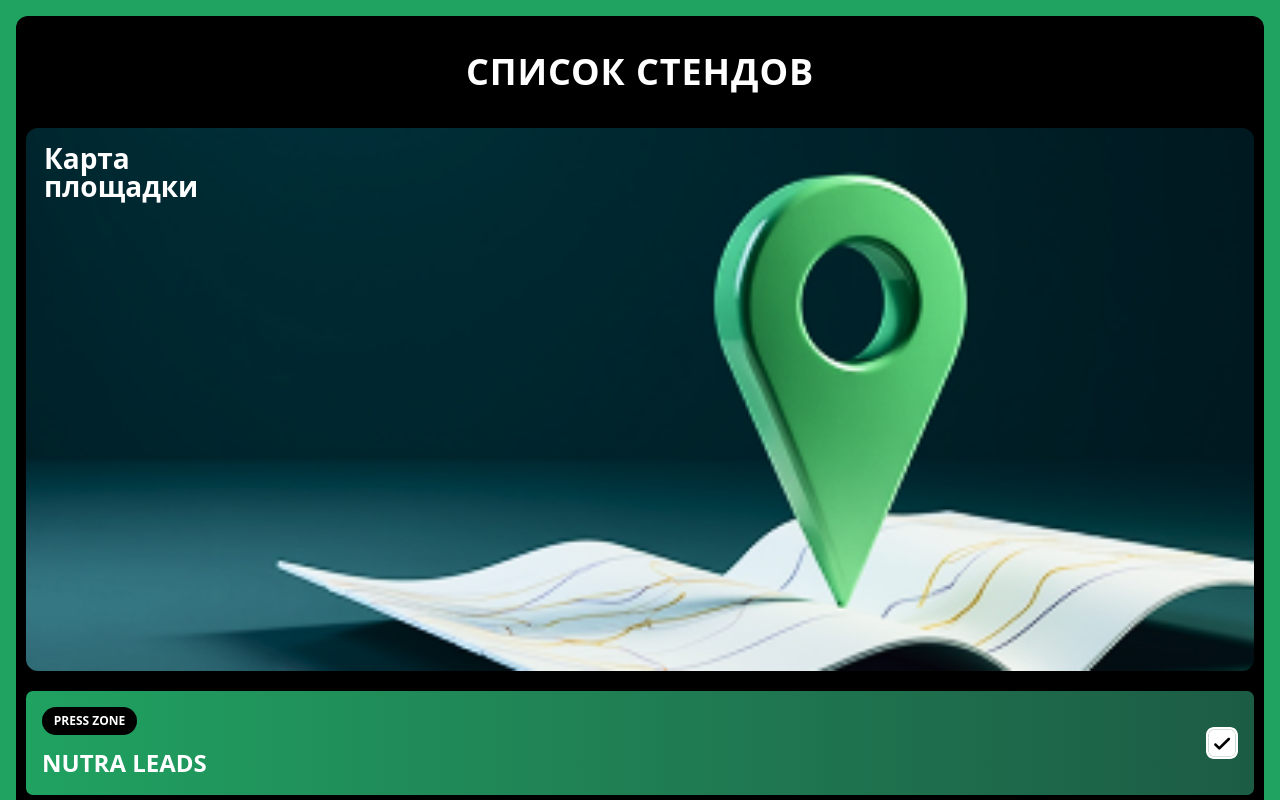
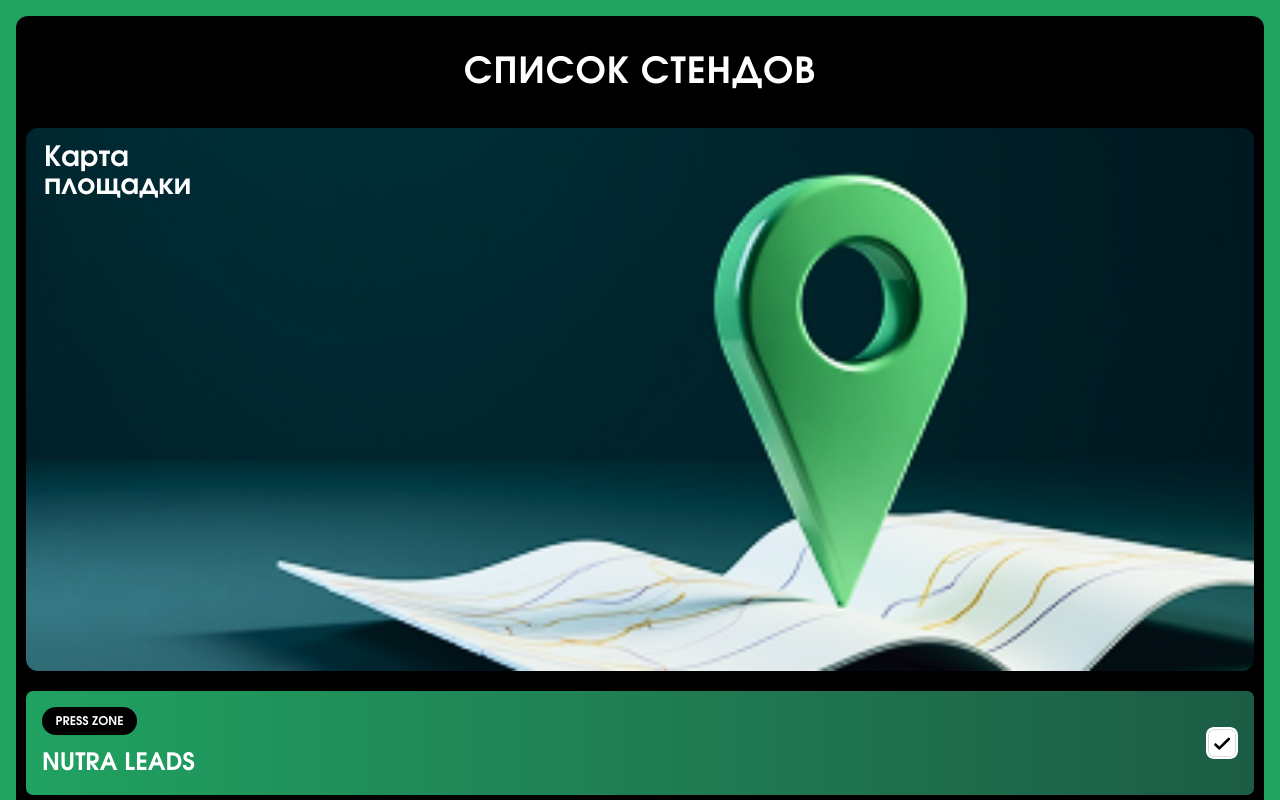
Before and after one commit to Danprog4/checkbox-tma, a React (Vite) app: page / in a window 1280 px wide. Shown: the top 800 px of the page. Built offline with nearby package versions, Linux system fonts and the light colour scheme.

Commit message:
feat: add custom font and update styles

```diff
--- a/src/App.css
+++ b/src/App.css
@@ -1,9 +1,13 @@
 @import "tailwindcss";
 
 body {
-  overflow: hidden;
+  font-family: "Involve";
 }
 
-html {
-  overflow: hidden;
+@font-face {
+  font-family: "Involve";
+  src: url("/fonts/Involve-VF.ttf") format("truetype");
+  font-weight: bold;
+  font-style: normal;
+  font-display: swap;
 }
--- a/src/App.tsx
+++ b/src/App.tsx
@@ -27,10 +27,10 @@ function App() {
   };
 
   return (
-    <div className="bg-[#20A261] min-h-screen w-screen px-4 py-4 overflow-y-hidden overflow-x-hidden">
+    <div className="bg-[#20A261] min-h-screen w-screen px-4 py-4 overflow-y-auto overflow-x-hidden">
       <div className="bg-black h-full max-w-screen rounded-xl">
         <div className="text-center flex justify-center py-9 px-[35px]">
-          <div className="text-white text-nowrap text-4xl font-bold uppercase tracking-wide">
+          <div className="text-white text-nowrap text-3xl sm:text-3xl md:text-4xl font-bold uppercase tracking-wide">
             список стендов
           </div>
         </div>
```
Also changed, not shown: public/fonts/Involve-VF.ttf (added).
